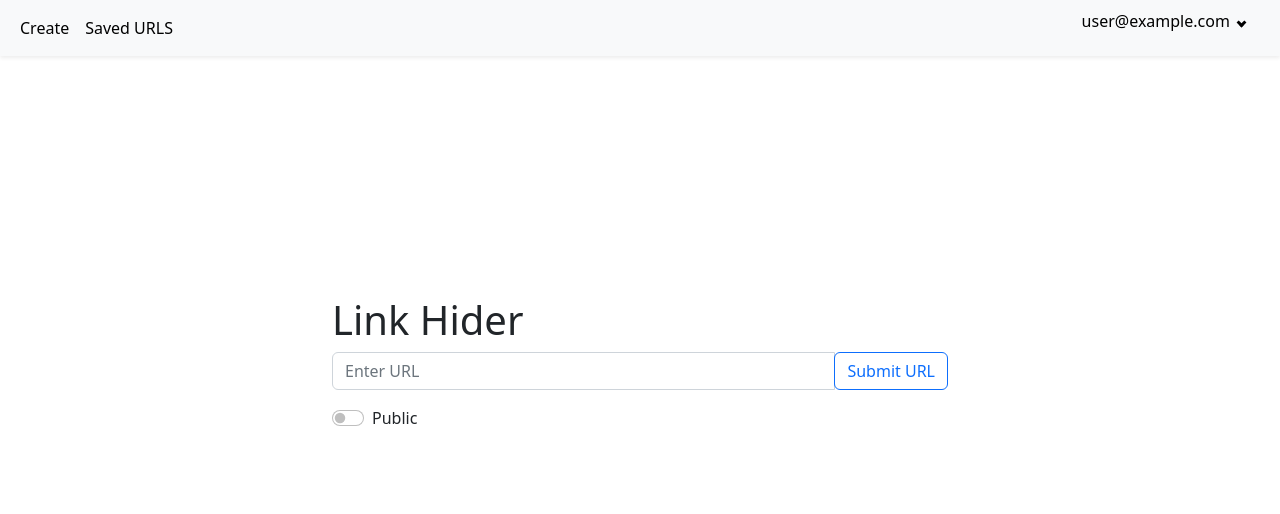
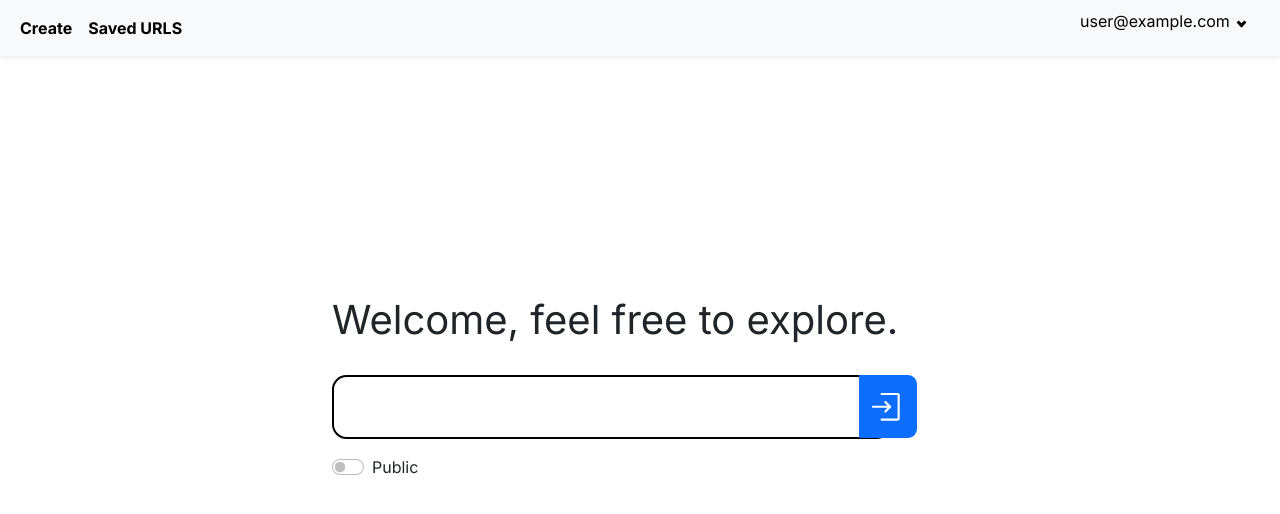
Before and after one commit to TTRAN70/HideMyURL-Frontend, a React (Vite) app: page /home in a window 1280 px wide. Shown: the top 514 px of the page. Built offline with nearby package versions, Linux system fonts and the light colour scheme; no server answers; sample sign-in values are in the browser's storage.

Commit message:
Styling the pages

```diff
--- a/src/navigation/Navbar.css
+++ b/src/navigation/Navbar.css
@@ -80,3 +80,8 @@
     transform: rotate(135deg);
     -webkit-transform: rotate(135deg);
   }
+
+.navvy {
+    font-family: 'Inter', sans-serif !important;
+    font-weight: 700;
+}
--- a/src/navigation/Navbar.jsx
+++ b/src/navigation/Navbar.jsx
@@ -19,7 +19,7 @@ const Navbar = () => {
     }
   };
   return (
-    <div className="text-bg-light shadow-sm position-relative">
+    <div className="text-bg-light shadow-sm position-relative navvy">
       <nav className="navbar navbar-expand-lg bg-body-tertiary">
         <div className="container-fluid">
           <ul className="navbar-nav me-auto mb-2 mb-lg-0">
--- a/src/pages/Create.css
+++ b/src/pages/Create.css
@@ -1,8 +1,13 @@
 .vertical {
     position: relative;
     top: 30vh;
+    font-family: 'Inter', sans-serif !important;
 }
 
 .form-signin {
     max-width: 500px;
 }
+
+.ltitle {
+    font-weight: 700 !important;
+}
--- a/src/pages/Create.jsx
+++ b/src/pages/Create.jsx
@@ -35,7 +35,7 @@ const Create = () => {
   return (
     <div className="container vertical">
       <form onSubmit={(e) => createAccount(e)} className="form-signin m-auto">
-        <h1>Create an Account</h1>
+        <h1 className="ltitle">Create an Account</h1>
         <div className="mb-3">
           <input
             type="email"
--- a/src/pages/Home.css
+++ b/src/pages/Home.css
@@ -12,6 +12,51 @@
     margin-left: 10px;
     position: relative;
     top: -2px;
+}
+
+.hsearchbar {
+  width: 100% !important;
+  position: relative;
+  left: 0;
+  margin-top: 5%;
+  height: 4rem !important;
+}
+
+.hsearching {
+  border: 2px solid black !important;
+  border-radius: 0.9rem !important;
+  box-shadow: none !important;
+  font-size: 1.7rem !important;
+  padding-inline-end: 10% !important;
+}
+
+.hsearching:active {
+  box-shadow: none !important;
+}
+
+.hsearching:focus {
+  z-index: 0 !important;
+}
+
+.henter {
+  position: relative;
+  font-size: 2rem;
+  height: 3.1rem !important;
+}
+
+.hsubmitting {
+  position: relative;
+  right: 5%;
+}
+
+.hactualbutton {
+  border-radius: 1% 15% 15% 1% !important;
+}
+
+.hactualbutton:hover {
+  background-color: #0d6efd !important;
+  background-color: rgb(63 63 70/1) !important;
+  border-color: rgb(63 63 70/1) !important;
 }
 
 .loader {
--- a/src/pages/Home.jsx
+++ b/src/pages/Home.jsx
@@ -1,6 +1,7 @@
 import "./Home.css";
 import { useEffect, useState } from "react";
 import { UseAuthContext } from "../AuthContext";
+import { RxEnter } from "react-icons/rx";
 import { IoIosCheckmarkCircle, IoIosAlert } from "react-icons/io";
 import moment from "moment";
 import Navbar from "../navigation/Navbar";
@@ -80,29 +81,32 @@ const Home = () => {
     <div>
       <Navbar />
       <div className="container w-50 vertical">
-        <h1>Link Hider</h1>
+        <h1>Welcome, feel free to explore.</h1>
         <form onSubmit={(e) => createURL(e)} className="form">
-          <div className="input-group mb-3">
+          <div className="hsearchbar input-group mb-3">
             <input
               required
               value={link}
               type="url"
-              className="form-control"
-              placeholder="Enter URL"
+              className="hsearching form-control"
               aria-label="Enter URL"
               aria-describedby="basic-addon2"
               onChange={(e) => setLink(e.target.value)}
             />
-            <div className="input-group-append">
+            <div className="hsubmitting input-group-append">
               <button
                 className={
                   loading
-                    ? "btn btn-outline-primary loading"
-                    : "btn btn-outline-primary"
+                    ? "hactualbutton btn btn-primary loading"
+                    : "hactualbutton btn btn-primary"
                 }
                 type="submit"
               >
-                {loading ? <div className="loader"></div> : "Submit URL"}
+                {loading ? (
+                  <div className="loader"></div>
+                ) : (
+                  <RxEnter className="henter" />
+                )}
               </button>
             </div>
           </div>
--- a/src/pages/Landing.css
+++ b/src/pages/Landing.css
@@ -193,6 +193,8 @@
 .f1, .f2, .f3, .f4 {
     width: 30%;
     margin-bottom: 3%;
+    overflow: hidden;
+    transition: max-height 0.2s ease-out;
 }
 
 
@@ -223,4 +225,7 @@
     font-family: 'Inter', sans-serif !important;
     font-weight: 500 !important;
     font-size: 1.5rem;
+    max-height: 0;
+    overflow: hidden;
+    transition: max-height 0.2s ease-out;
 }
--- a/src/pages/Landing.jsx
+++ b/src/pages/Landing.jsx
@@ -17,17 +17,20 @@ const Landing = () => {
   const [minus2, setMinus2] = useState(false);
   const [minus3, setMinus3] = useState(false);
   const [minus4, setMinus4] = useState(false);
+  const navigate = useNavigate();
 
   useEffect(() => {
     [...document.querySelectorAll(".fbutton")].forEach((item) => {
       item.addEventListener("click", (e) => {
         const parent = e.currentTarget.parentNode.children;
         const second = parent[1];
-        if (second.classList.contains("hide")) {
-          second.classList.remove("hide");
+        if (second.style.maxHeight) {
+          second.style.maxHeight = null;
         } else {
-          second.classList.add("hide");
+          second.style.maxHeight = second.scrollHeight + "px";
         }
+        const element = document.getElementById("faq-0");
+        element.scrollTop = element.scrollHeight;
       });
     });
     return () => {
@@ -35,11 +38,13 @@ const Landing = () => {
         item.addEventListener("click", (e) => {
           const parent = e.currentTarget.parentNode.children;
           const second = parent[1];
-          if (second.classList.contains("hide")) {
-            second.classList.remove("hide");
+          if (second.style.maxHeight) {
+            second.style.maxHeight = null;
           } else {
-            second.classList.add("hide");
+            second.style.maxHeight = second.scrollHeight + "px";
           }
+          const element = document.getElementById("faq-0");
+          element.scrollTop = element.scrollHeight;
         });
       });
     };
@@ -90,10 +95,18 @@ const Landing = () => {
   return (
     <div className="main">
       <div className="logging">
-        <button type="button" className="sign btn btn-dark btn-lg">
+        <button
+          onClick={() => navigate("/createaccount")}
+          type="button"
+          className="sign btn btn-dark btn-lg"
+        >
           Sign Up
         </button>
-        <button type="button" className="Login btn">
+        <button
+          onClick={() => navigate("/login")}
+          type="button"
+          className="Login btn"
+        >
           Login
         </button>
       </div>
@@ -224,7 +237,7 @@ const Landing = () => {
               aria-hidden="true"
               id="faq-0"
               aria-labelledby="faq-btn-0"
-              className="fdesc hide"
+              className="fdesc"
             >
               URL shorteners use redirection techniques to forward users from
               the shortened URL to the original destination. This process allows
@@ -248,7 +261,7 @@ const Landing = () => {
               aria-hidden="true"
               id="faq-0"
               aria-labelledby="faq-btn-0"
-              className="fdesc hide"
+              className="fdesc"
             >
               Yes! Your URL will stay in our database forever and ever, allowing
               you to access your short URLS anytime, anywhere
@@ -270,7 +283,7 @@ const Landing = () => {
               aria-hidden="true"
               id="faq-0"
               aria-labelledby="faq-btn-0"
-              className="fdesc hide"
+              className="fdesc"
             >
               A URL shortener is a tool or service that takes a long and complex
               URL (Uniform Resource Locator) and creates a shorter, condensed
@@ -298,7 +311,7 @@ const Landing = () => {
               aria-hidden="true"
               id="faq-0"
               aria-labelledby="faq-btn-0"
-              className="fdesc hide"
+              className="fdesc"
             >
               Overall, short URLs simplify link sharing, enhance user
               experience, provide tracking capabilities, and offer branding
--- a/src/pages/Login.css
+++ b/src/pages/Login.css
@@ -1,6 +1,7 @@
 .vertical {
     position: relative;
     top: 30vh;
+    font-family: 'Inter', sans-serif !important;
 }
 
 .form-signin {
@@ -23,3 +24,7 @@
 .google {
     bottom: 5%;
 }
+
+.ltitle {
+    font-weight: 700 !important;
+}
--- a/src/pages/Login.jsx
+++ b/src/pages/Login.jsx
@@ -46,7 +46,7 @@ const Login = () => {
   return (
     <div className="container vertical">
       <form onSubmit={(e) => handleSubmit(e)} className="form-signin m-auto">
-        <h1>Login</h1>
+        <h1 className="ltitle">Login</h1>
         <div className="mb-3">
           <input
             type="email"
```
